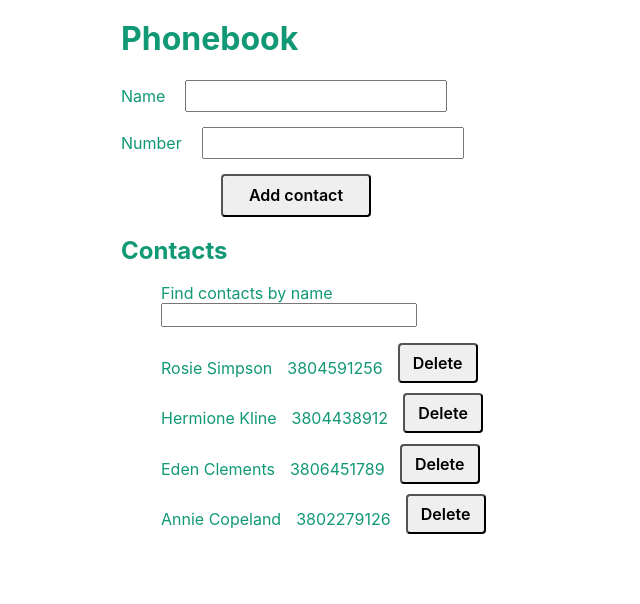
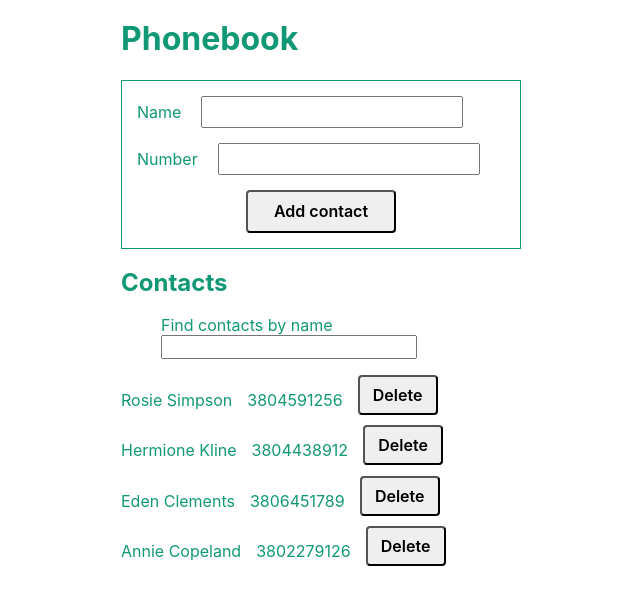
Before and after one commit to Anastasiia-Ihn/goit-react-hw-02-phonebook, a React (Create React App) app: page / in a window 1280 px wide. Shown: the top 604 px of the page, without its empty margins (134-774 px from the left). Built offline with nearby package versions, Linux system fonts and the light colour scheme.

Commit message:
fixed  alert

```diff
--- a/src/components/App.jsx
+++ b/src/components/App.jsx
@@ -16,24 +16,19 @@ export class App extends Component {
   };
 
   addContact = newContact => {
+    const aaaa = this.state.contacts.find(contact => {
+      return contact.name === newContact.name;
+    });
+    if (aaaa) {
+      alert(`${newContact.name} is already in contacts`);
+      return;
+    }
+
     this.setState(prevState => {
-      console.log(prevState.contacts);
-      console.log(newContact.name);
-      prevState.contacts.map(contact => {
-        return (
-          contact.name.includes(newContact.name) &&
-          alert(`${newContact.name} is already in contacts`)
-        );
-        // contact.number.includes(newContact.number)
-      });
       return {
         contacts: [...prevState.contacts, { ...newContact, id: nanoid() }],
       };
     });
-
-    // if (prevState.contacts.includes(newContact.name)) {
-    //   return alert(`${newContact.name} is already in contacts`);
-    // }
   };
 
   deleteContact = idContact => {
--- a/src/components/ContactForm/ContactForm.jsx
+++ b/src/components/ContactForm/ContactForm.jsx
@@ -42,7 +42,7 @@ export const ContactForm = ({ onAdd }) => {
 
         <label>
           Number
-          <FieldForm type="number" id={nanoid()} name="number" />
+          <FieldForm type="tel" id={nanoid()} name="number" />
           <ErrorMsg component="p" name="number" />
         </label>
 
--- a/src/components/ContactForm/ContactForm.styled.js
+++ b/src/components/ContactForm/ContactForm.styled.js
@@ -2,7 +2,9 @@ import { Form, Field, ErrorMessage } from 'formik';
 import styled from 'styled-components';
 
 export const StyledForm = styled(Form)`
-  width: 350px;
+  border: 1px solid #159876;
+  padding: 15px;
+  width: 400px;
   display: flex;
   flex-direction: column;
   gap: 15px;
--- a/src/components/ContactList/ContactList.styled.js
+++ b/src/components/ContactList/ContactList.styled.js
@@ -2,6 +2,7 @@ import styled from 'styled-components';
 
 export const List = styled.ul`
   list-style: square;
+  padding-left: 0;
 `;
 
 export const ListItem = styled.li`
```
